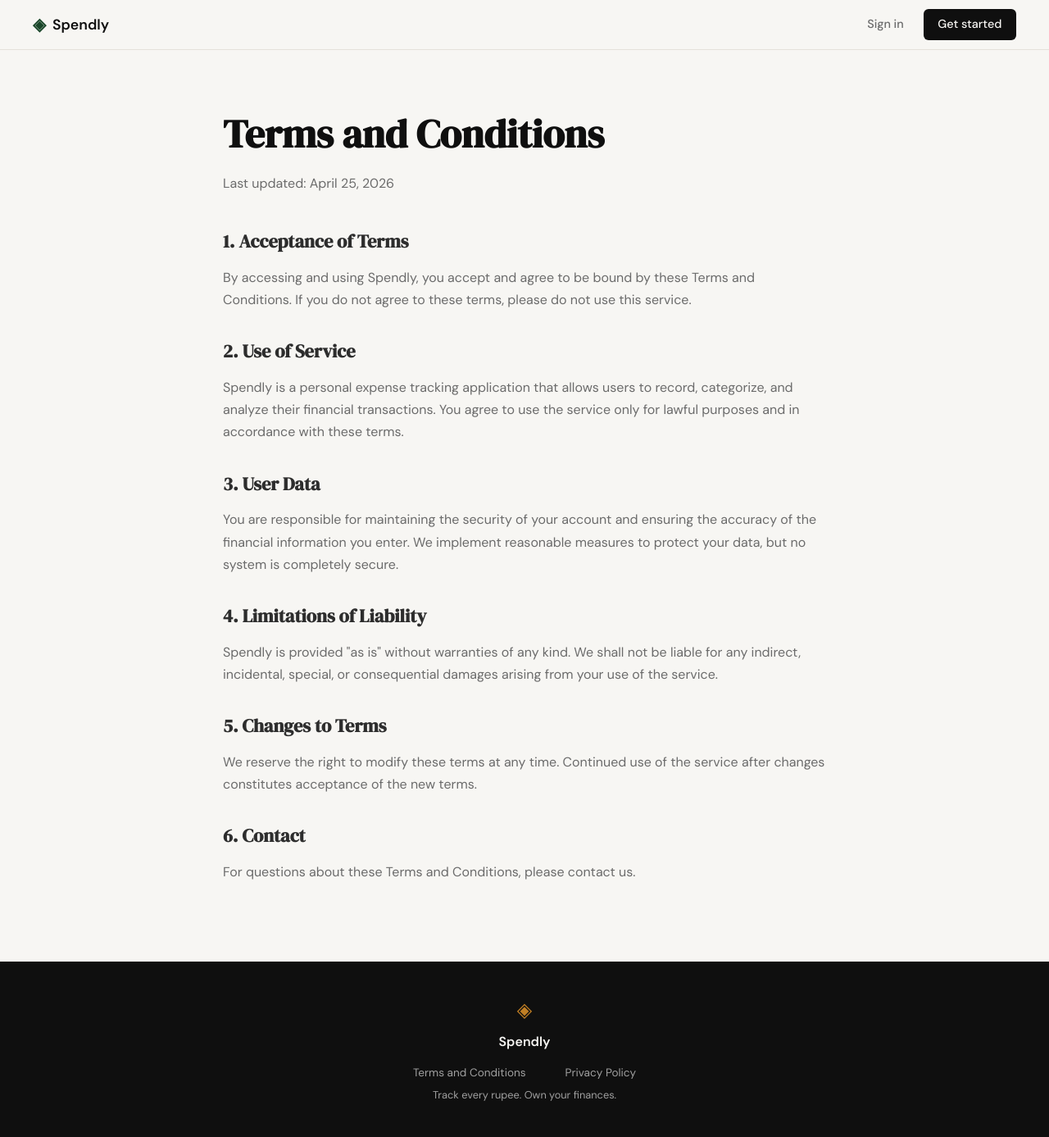
After one commit to Sonkhiya/Expense-Tracker, a Flask app: page /terms in a window 1280 px wide. The commit adds this page. Shown: the whole page at 82% size. Run offline with Flask 3, Linux system fonts and the light colour scheme.

Commit message:
landing: add terms page styling

```diff
--- a/app.py
+++ b/app.py
@@ -20,6 +20,11 @@ def register():
 @app.route("/login")
 def login():
     return render_template("login.html")
+
+
+@app.route("/terms")
+def terms():
+    return render_template("terms.html")
 
 
 # ------------------------------------------------------------------ #
--- a/static/css/style.css
+++ b/static/css/style.css
@@ -507,6 +507,79 @@ a { color: inherit; text-decoration: none; }
     color: var(--ink-faint);
 }
 
+.footer-links {
+    display: flex;
+    align-items: center;
+    gap: 1.5rem;
+    margin-top: 0.5rem;
+}
+
+.footer-links a {
+    font-size: 0.85rem;
+    color: var(--ink-faint);
+    transition: color 0.2s;
+}
+
+.footer-links a:hover {
+    color: var(--paper);
+}
+
+.footer-divider {
+    color: var(--ink-faint);
+}
+
+/* ------------------------------------------------------------------ */
+/* Terms and Conditions page                                           */
+/* ------------------------------------------------------------------ */
+
+.terms-container {
+    max-width: 800px;
+    margin: 0 auto;
+    padding: 4rem 2rem;
+}
+
+.terms-container h1 {
+    font-family: var(--font-display);
+    font-size: clamp(2rem, 4vw, 3rem);
+    color: var(--ink);
+    margin-bottom: 0.5rem;
+}
+
+.last-updated {
+    font-size: 0.9rem;
+    color: var(--ink-muted);
+    margin-bottom: 2.5rem;
+}
+
+.terms-container section {
+    margin-bottom: 2rem;
+}
+
+.terms-container h2 {
+    font-family: var(--font-display);
+    font-size: 1.4rem;
+    color: var(--ink-soft);
+    margin-bottom: 0.75rem;
+}
+
+.terms-container p {
+    font-size: 1rem;
+    color: var(--ink-muted);
+    line-height: 1.7;
+}
+
+.terms-container ul {
+    margin-left: 1.5rem;
+    margin-top: 0.75rem;
+}
+
+.terms-container li {
+    font-size: 1rem;
+    color: var(--ink-muted);
+    line-height: 1.7;
+    margin-bottom: 0.5rem;
+}
+
 /* ------------------------------------------------------------------ */
 /* Responsive                                                          */
 /* ------------------------------------------------------------------ */
--- a/templates/base.html
+++ b/templates/base.html
@@ -34,7 +34,7 @@
             <span class="brand-icon">◈</span>
             <span class="footer-name">Spendly</span>
             <div class="footer-links">
-            <a href="#">Terms and Conditions</a>
+            <a href="{{ url_for('terms') }}">Terms and Conditions</a>
             <span class="footer-divider"></span>
             <a href="#">Privacy Policy</a>
         </div>
--- /dev/null
+++ b/templates/terms.html
@@ -0,0 +1,40 @@
+{% extends "base.html" %}
+
+{% block title %}Terms and Conditions - Spendly{% endblock %}
+
+{% block content %}
+<div class="terms-container">
+    <h1>Terms and Conditions</h1>
+    <p class="last-updated">Last updated: April 25, 2026</p>
+
+    <section>
+        <h2>1. Acceptance of Terms</h2>
+        <p>By accessing and using Spendly, you accept and agree to be bound by these Terms and Conditions. If you do not agree to these terms, please do not use this service.</p>
+    </section>
+
+    <section>
+        <h2>2. Use of Service</h2>
+        <p>Spendly is a personal expense tracking application that allows users to record, categorize, and analyze their financial transactions. You agree to use the service only for lawful purposes and in accordance with these terms.</p>
+    </section>
+
+    <section>
+        <h2>3. User Data</h2>
+        <p>You are responsible for maintaining the security of your account and ensuring the accuracy of the financial information you enter. We implement reasonable measures to protect your data, but no system is completely secure.</p>
+    </section>
+
+    <section>
+        <h2>4. Limitations of Liability</h2>
+        <p>Spendly is provided "as is" without warranties of any kind. We shall not be liable for any indirect, incidental, special, or consequential damages arising from your use of the service.</p>
+    </section>
+
+    <section>
+        <h2>5. Changes to Terms</h2>
+        <p>We reserve the right to modify these terms at any time. Continued use of the service after changes constitutes acceptance of the new terms.</p>
+    </section>
+
+    <section>
+        <h2>6. Contact</h2>
+        <p>For questions about these Terms and Conditions, please contact us.</p>
+    </section>
+</div>
+{% endblock %}
```
